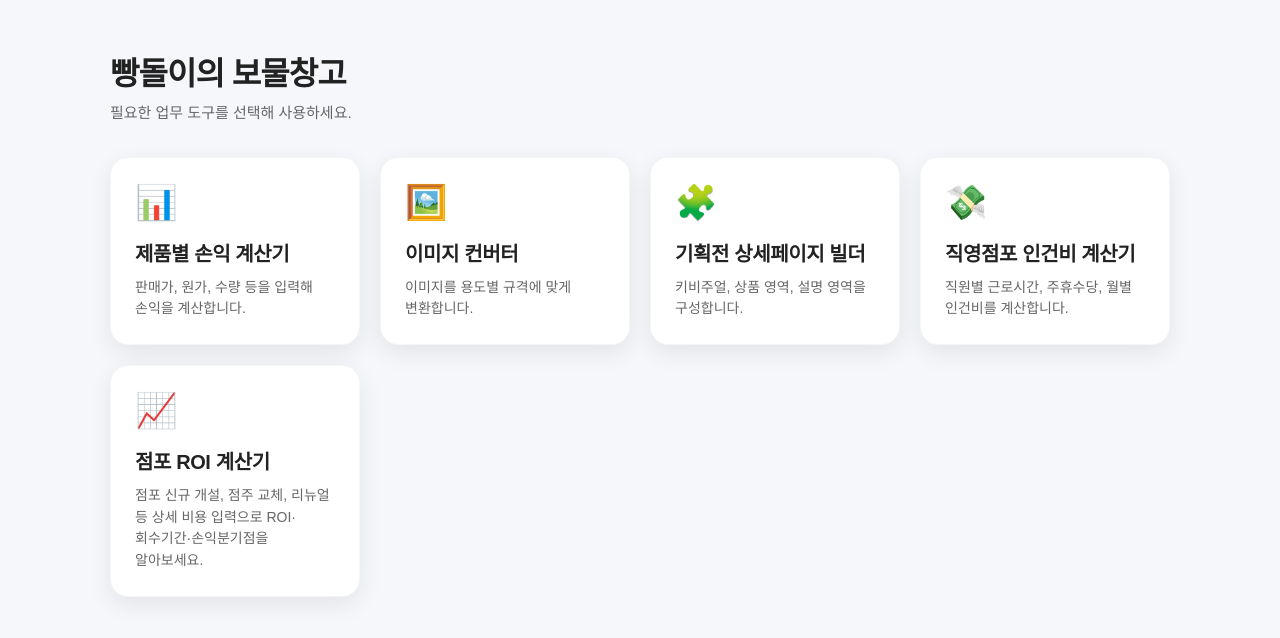
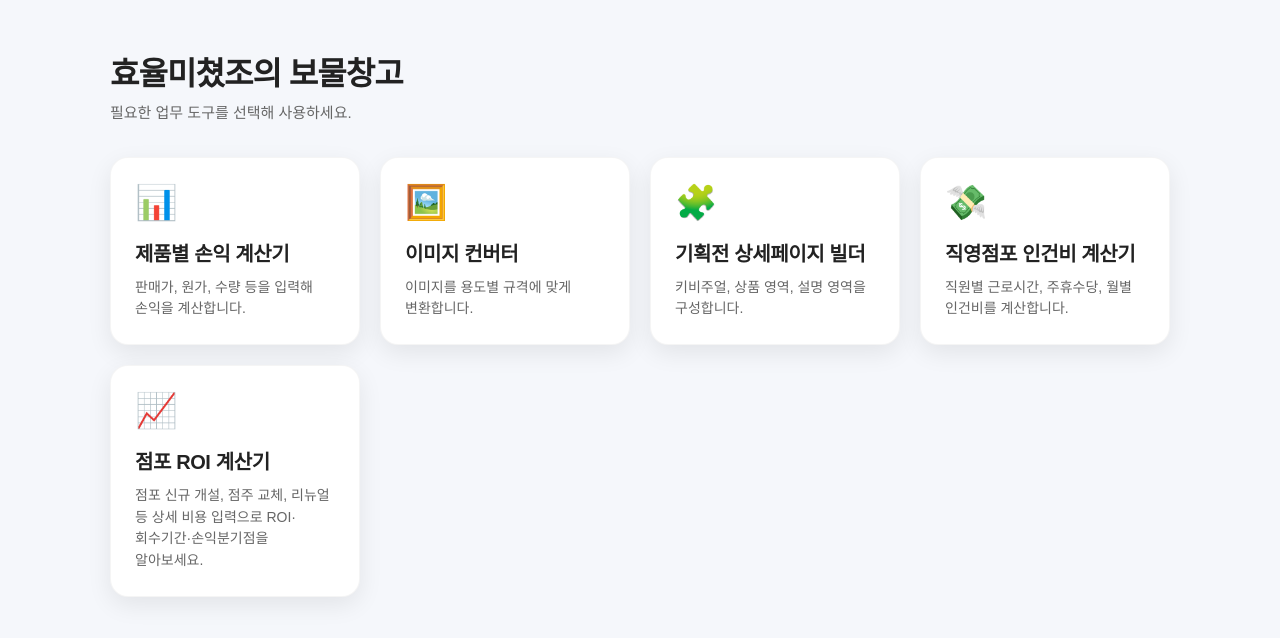
Before and after one commit to leebj920-coder/storage, a plain HTML site: page index.html in a window 1280 px wide. Drawn offline with Linux system fonts and the light colour scheme.

Commit message:
Update index.html

```diff
--- a/index.html
+++ b/index.html
@@ -3,7 +3,7 @@
 <head>
   <meta charset="UTF-8" />
   <meta name="viewport" content="width=device-width, initial-scale=1.0" />
-  <title>빵돌이의 보물창고</title>
+  <title>보물창고 효율미쳤조</title>
   <style>
     * {
       box-sizing: border-box;
@@ -101,7 +101,7 @@
 <body>
   <main class="wrap">
     <header class="header">
-      <h1>빵돌이의 보물창고</h1>
+      <h1>효율미쳤조의 보물창고</h1>
       <p class="desc">필요한 업무 도구를 선택해 사용하세요.</p>
     </header>
 
```
